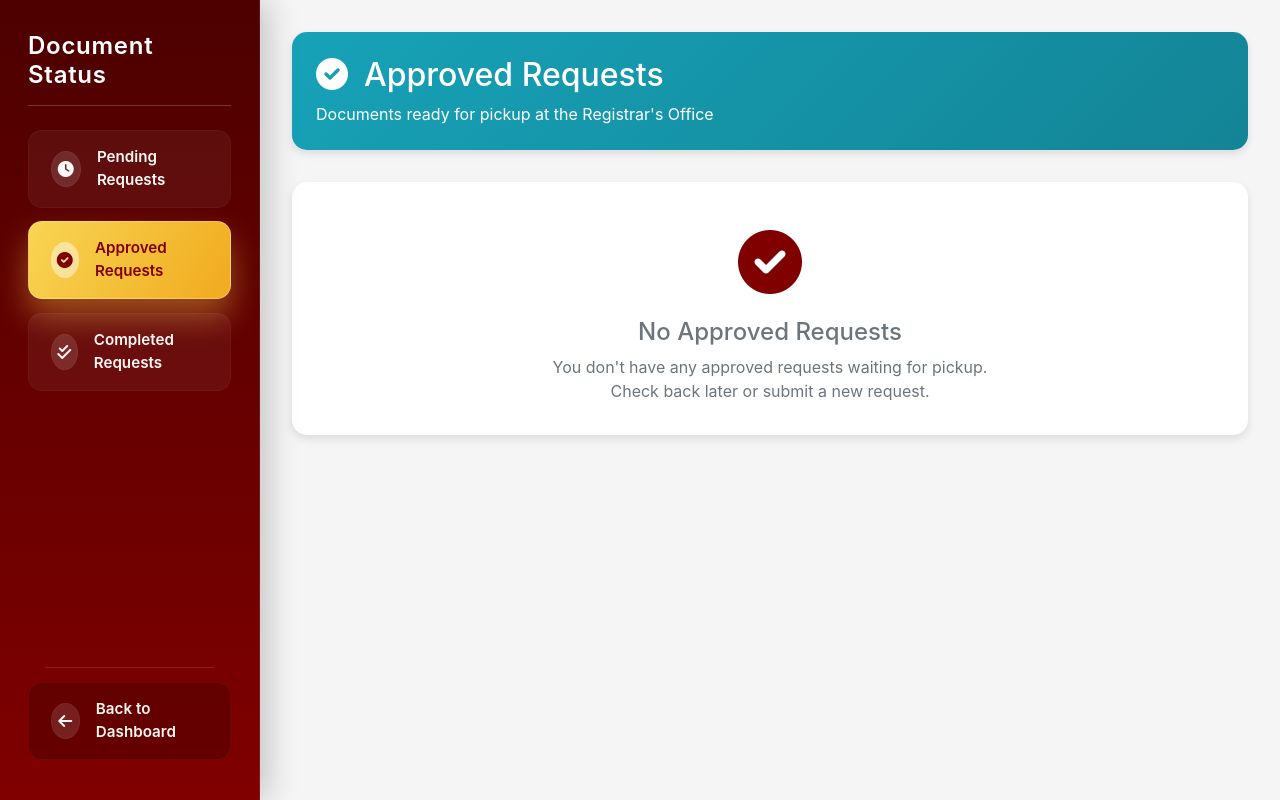
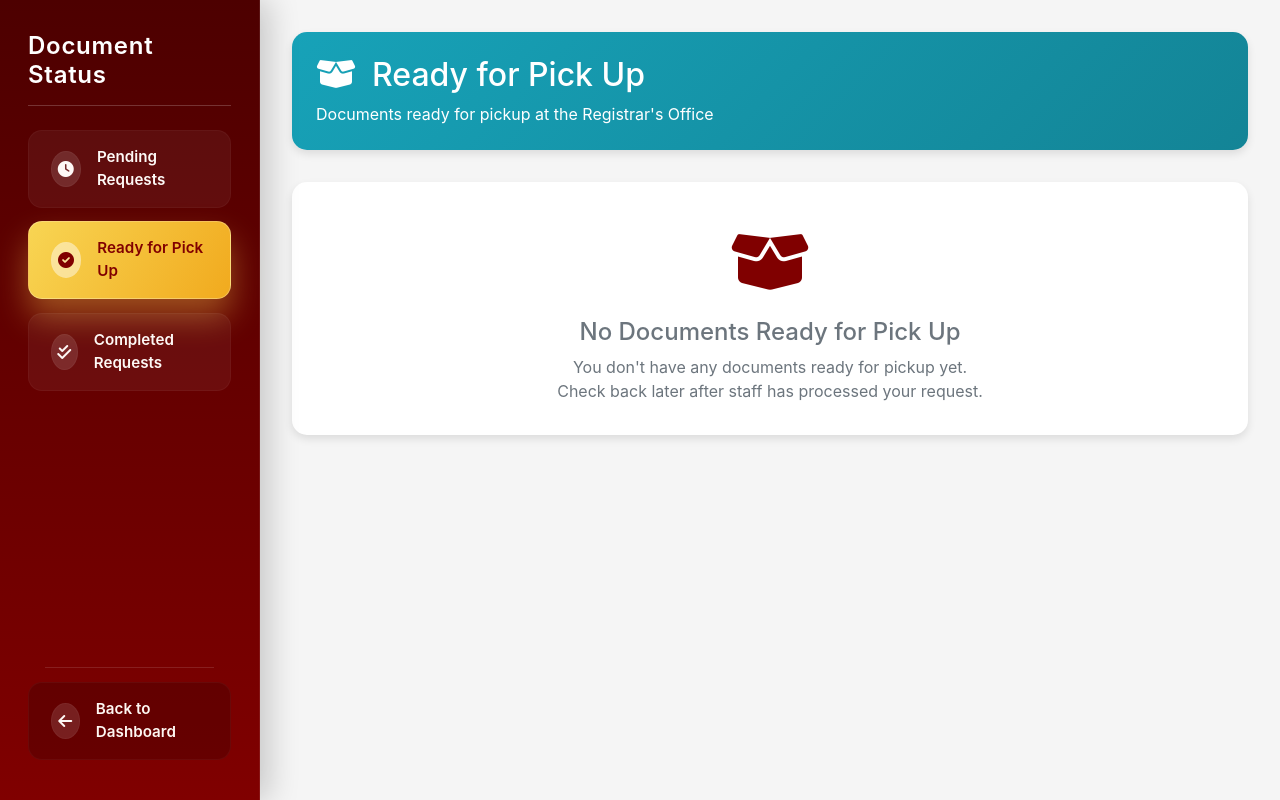
Before and after one commit to Kribzyh/CSIT327-G6-WildDocs, a Django app: page /requests/approved/ in a window 1280 px wide. Run offline with Django 5.2, Linux system fonts and the light colour scheme; a user stored in the database is signed in; data comes from the database, SQL or seed files in the repository; some libraries are stand-ins or nearby versions.

Commit message:
Update to Ready for Pick Up, add Receipt button

```diff
--- a/request/templates/Request/approved_requests.html
+++ b/request/templates/Request/approved_requests.html
@@ -1,6 +1,6 @@
 {% extends "Request/requests_list.html" %}
 
-{% block title %}Approved Requests - WildDocs{% endblock %}
+{% block title %}Ready for Pick Up - WildDocs{% endblock %}
 
 {% block extra_css %}
 {{ block.super }}
@@ -77,7 +77,7 @@
             </a>
             <a href="/requests/approved/" class="nav-item active">
                 <i class="fas fa-check-circle"></i>
-                Approved Requests
+                Ready for Pick Up
             </a>
             <a href="/requests/completed/" class="nav-item">
                 <i class="fas fa-check-double"></i>
@@ -98,7 +98,7 @@
     <div class="request-content">
         <div class="approved-header request-header">
             <h2 class="mb-0">
-                <i class="fas fa-check-circle mr-3"></i>Approved Requests
+                <i class="fas fa-box-open mr-3"></i>Ready for Pick Up
             </h2>
             <p class="mb-0 mt-2">Documents ready for pickup at the Registrar's Office</p>
         </div>
@@ -106,7 +106,7 @@
         {% if requests %}
             <div class="approved-alert">
                 <i class="fas fa-info-circle mr-2"></i>
-                <strong>{{ requests|length }}</strong> approved request{{ requests|length|pluralize }} ready for pickup.
+                <strong>{{ requests|length }}</strong> request{{ requests|length|pluralize }} ready for pick up.
                 Please visit the Registrar's Office during office hours.
             </div>
         {% endif %}
@@ -148,13 +148,16 @@
                                     <td>
                                         <div class="btn-group" role="group">
                                             <a href="{% url 'Request:detail' request.id %}"
-                                               class="btn btn-sm btn-outline-primary mr-1">
+                                               class="btn btn-sm btn-outline-danger mr-1">
                                                 <i class="fas fa-eye mr-1"></i>View
                                             </a>
-                                            <button class="btn btn-sm btn-print"
-                                                    data-action="print" data-id="{{ request.id }}">
-                                                <i class="fas fa-print mr-1"></i>Print Slip
-                                            </button>
+                                            {% if request.payment_receipt %}
+                                            <a href="{{ request.payment_receipt }}"
+                                               class="btn btn-sm btn-primary"
+                                               target="_blank">
+                                                <i class="fas fa-download mr-1"></i>Receipt
+                                            </a>
+                                            {% endif %}
                                         </div>
                                     </td>
                                 </tr>
@@ -176,11 +179,11 @@
                     </div>
                 {% else %}
                     <div class="empty-state">
-                        <i class="fas fa-check-circle fa-4x"></i>
-                        <h4>No Approved Requests</h4>
+                        <i class="fas fa-box-open fa-4x"></i>
+                        <h4>No Documents Ready for Pick Up</h4>
                         <p class="mb-0">
-                            You don't have any approved requests waiting for pickup.<br>
-                            Check back later or submit a new request.
+                            You don't have any documents ready for pickup yet.<br>
+                            Check back later after staff has processed your request.
                         </p>
                     </div>
                 {% endif %}
```
